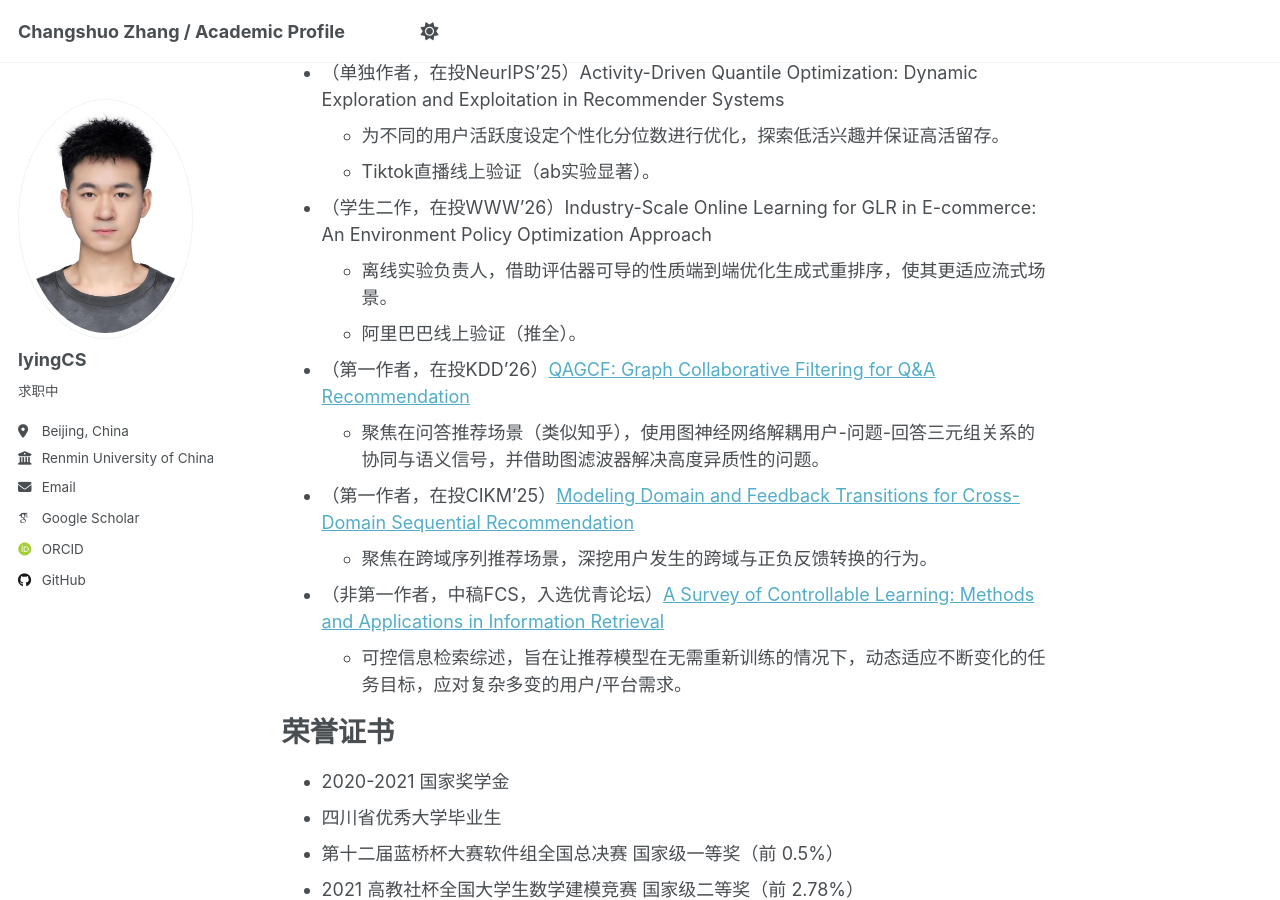
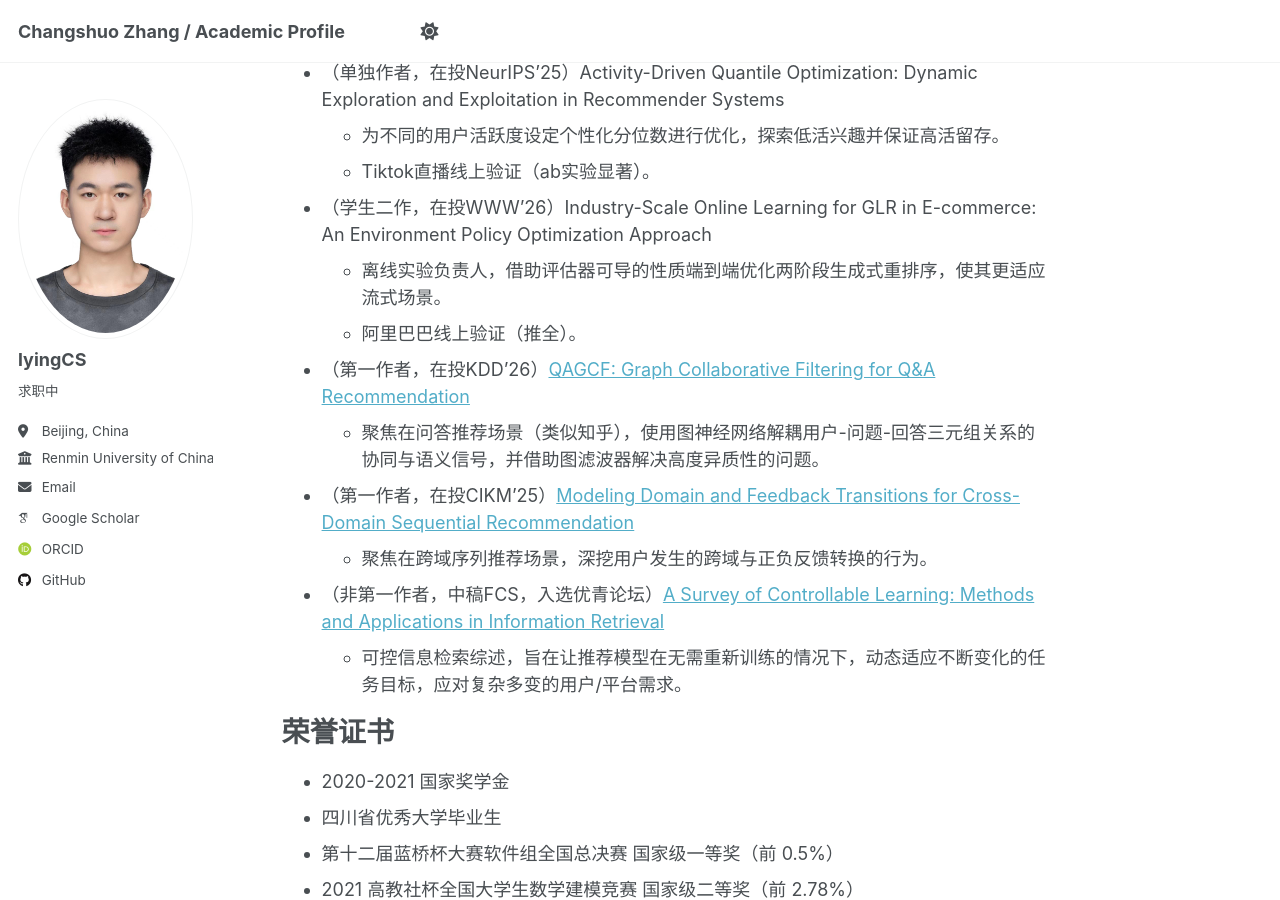
Before and after one commit to lyingCS/lyingCS.github.io, a Jekyll site: the page built from _pages/about.md, in a window 1280 px wide and 900 px high, scrolled down 2329 px. Built offline with Jekyll 4.4.1, drawn with Linux system fonts in a browser that asks for light colours; some web fonts are replaced.

Commit message:
Update about.md

```diff
--- a/_pages/about.md
+++ b/_pages/about.md
@@ -74,7 +74,7 @@ redirect_from:
   + 为不同的用户活跃度设定个性化分位数进行优化，探索低活兴趣并保证高活留存。
   + Tiktok直播线上验证（ab实验显著）。
 + （学生二作，在投WWW'26）Industry-Scale Online Learning for GLR in E-commerce: An Environment Policy Optimization Approach
-  + 离线实验负责人，借助评估器可导的性质端到端优化生成式重排序，使其更适应流式场景。
+  + 离线实验负责人，借助评估器可导的性质端到端优化两阶段生成式重排序，使其更适应流式场景。
   + 阿里巴巴线上验证（推全）。
 + （第一作者，在投KDD'26）[QAGCF: Graph Collaborative Filtering for Q&A Recommendation](https://arxiv.org/abs/2406.04828)
   + 聚焦在问答推荐场景（类似知乎），使用图神经网络解耦用户-问题-回答三元组关系的协同与语义信号，并借助图滤波器解决高度异质性的问题。
```
